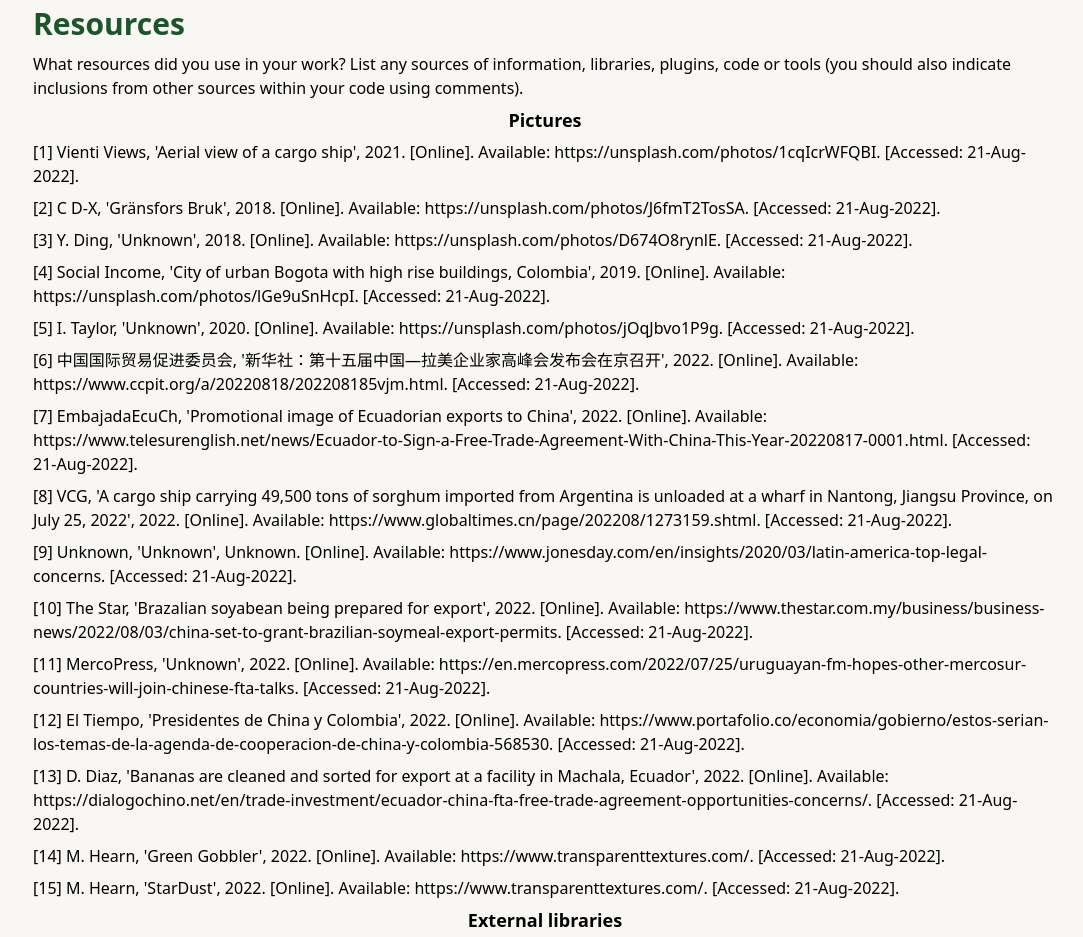
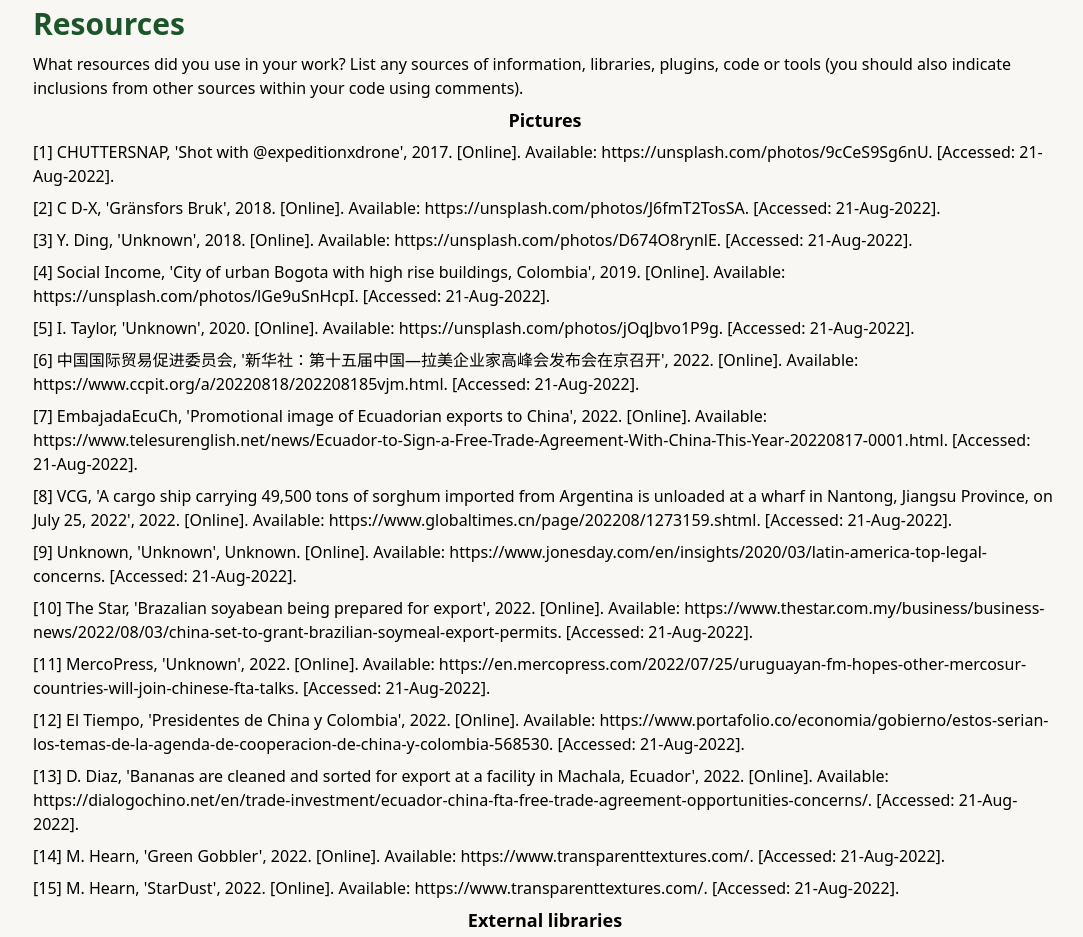
Before and after one commit to lothronx/cm1040-latin-dragon-static-website, a plain HTML site: page Report.html in a window 1280 px wide. Shown: the part 889-1826 px from the top of the page, without its empty margins (95-1178 px from the left). Drawn offline with Linux system fonts and the light colour scheme.

Commit message:
Update Report.html

```diff
--- a/Report.html
+++ b/Report.html
@@ -57,8 +57,8 @@
       </p>
       <h3>Pictures</h3>
       <p>
-        [1] Vienti Views, 'Aerial view of a cargo ship', 2021. [Online]. Available:
-        https://unsplash.com/photos/1cqIcrWFQBI. [Accessed: 21-Aug-2022].
+        [1] CHUTTERSNAP, 'Shot with @expeditionxdrone', 2017. [Online]. Available:
+        https://unsplash.com/photos/9cCeS9Sg6nU. [Accessed: 21-Aug-2022].
       </p>
       <p>
         [2] C D-X, 'Gränsfors Bruk', 2018. [Online]. Available:
```
